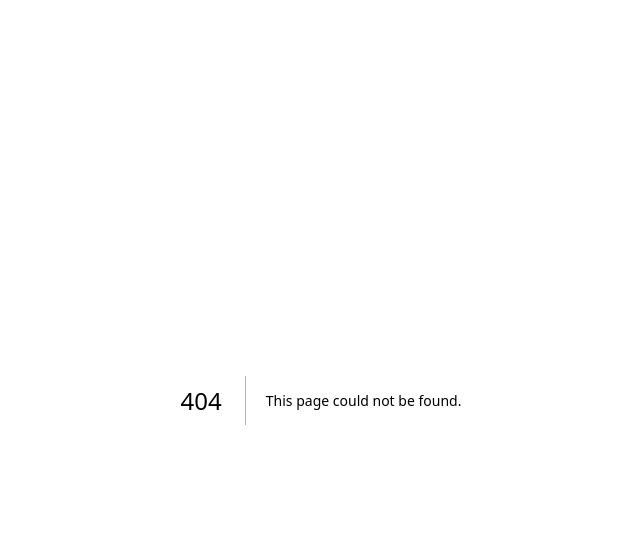
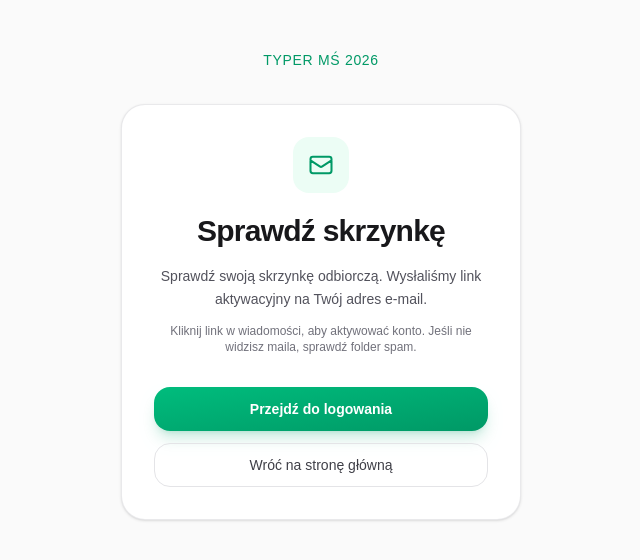
Before and after one commit to c00hnia2/world-cup-predictor, a Next.js app: page /verify-email in a window 1280 px wide. Before the commit this address had no page. Shown: the top 560 px of the page, without its empty margins (319-959 px from the left). Built offline with nearby package versions, Linux system fonts and the light colour scheme.

Commit message:
ui(layout): Dodano nawigację auth na stronie głównej z nickiem i wylogowaniem

```diff
--- /dev/null
+++ b/app/auth/callback/route.ts
@@ -0,0 +1,21 @@
+import { NextResponse } from "next/server";
+import { createClient } from "@/utils/supabase/server";
+
+export async function GET(request: Request) {
+  const { searchParams, origin } = new URL(request.url);
+  const code = searchParams.get("code");
+  const next = searchParams.get("next") ?? "/";
+
+  if (code) {
+    const supabase = await createClient();
+    const { error } = await supabase.auth.exchangeCodeForSession(code);
+
+    if (!error) {
+      return NextResponse.redirect(`${origin}${next}`);
+    }
+
+    console.error("[auth/callback] exchangeCodeForSession:", error.message);
+  }
+
+  return NextResponse.redirect(`${origin}/login?error=auth_callback`);
+}
--- a/app/page.tsx
+++ b/app/page.tsx
@@ -1,3 +1,4 @@
+import { HomeAuthNav } from "@/components/HomeAuthNav";
 import { MatchDaySection } from "@/components/MatchDaySection";
 import { groupMatchesByDay } from "@/lib/group-matches-by-day";
 import { normalizeMatch } from "@/lib/normalize-match";
@@ -34,7 +35,10 @@ export default async function Home() {
 
   return (
     <div className="min-h-full bg-zinc-50 dark:bg-zinc-950">
-      <main className="mx-auto w-full max-w-6xl px-4 py-12 sm:px-6 lg:px-8">
+      <div className="mx-auto w-full max-w-6xl px-4 pt-6 sm:px-6 lg:px-8">
+        <HomeAuthNav />
+      </div>
+      <main className="mx-auto w-full max-w-6xl px-4 py-8 sm:px-6 sm:py-12 lg:px-8">
         <header className="mb-10 text-center sm:text-left">
           <p className="text-sm font-medium uppercase tracking-wider text-emerald-600 dark:text-emerald-400">
             Mistrzostwa Świata 2026
--- /dev/null
+++ b/app/verify-email/page.tsx
@@ -0,0 +1,83 @@
+import Link from "next/link";
+
+interface VerifyEmailPageProps {
+  searchParams: Promise<{ email?: string }>;
+}
+
+export default async function VerifyEmailPage({
+  searchParams,
+}: VerifyEmailPageProps) {
+  const { email } = await searchParams;
+
+  return (
+    <div className="min-h-full bg-zinc-50 dark:bg-zinc-950">
+      <main className="mx-auto flex min-h-full w-full max-w-md flex-col justify-center px-4 py-12 sm:px-6">
+        <div className="mb-8 text-center">
+          <Link
+            href="/"
+            className="text-sm font-medium uppercase tracking-wider text-emerald-600 transition-colors hover:text-emerald-500 dark:text-emerald-400 dark:hover:text-emerald-300"
+          >
+            Typer MŚ 2026
+          </Link>
+        </div>
+
+        <div className="rounded-3xl border border-zinc-200/80 bg-white p-6 text-center shadow-sm dark:border-zinc-800 dark:bg-zinc-900 sm:p-8">
+          <div className="mx-auto mb-5 flex h-14 w-14 items-center justify-center rounded-2xl bg-emerald-50 dark:bg-emerald-950/40">
+            <svg
+              className="h-7 w-7 text-emerald-600 dark:text-emerald-400"
+              viewBox="0 0 24 24"
+              fill="none"
+              stroke="currentColor"
+              strokeWidth="1.75"
+              aria-hidden="true"
+            >
+              <path
+                strokeLinecap="round"
+                strokeLinejoin="round"
+                d="M3 8l7.89 5.26a2 2 0 0 0 2.22 0L21 8M5 19h14a2 2 0 0 0 2-2V7a2 2 0 0 0-2-2H5a2 2 0 0 0-2 2v10a2 2 0 0 0 2 2z"
+              />
+            </svg>
+          </div>
+
+          <h1 className="text-2xl font-bold tracking-tight text-zinc-900 dark:text-zinc-50 sm:text-3xl">
+            Sprawdź skrzynkę
+          </h1>
+
+          <p className="mt-4 text-sm leading-relaxed text-zinc-600 dark:text-zinc-400">
+            Sprawdź swoją skrzynkę odbiorczą. Wysłaliśmy link aktywacyjny na Twój
+            adres e-mail
+            {email ? (
+              <>
+                {" "}
+                <span className="font-semibold text-zinc-800 dark:text-zinc-200">
+                  ({email})
+                </span>
+              </>
+            ) : null}
+            .
+          </p>
+
+          <p className="mt-3 text-xs text-zinc-500 dark:text-zinc-500">
+            Kliknij link w wiadomości, aby aktywować konto. Jeśli nie widzisz
+            maila, sprawdź folder spam.
+          </p>
+
+          <div className="mt-8 flex flex-col gap-3">
+            <Link
+              href="/login"
+              className="inline-flex h-11 items-center justify-center rounded-2xl bg-gradient-to-br from-emerald-500 to-emerald-600 px-5 text-sm font-semibold text-white shadow-lg shadow-emerald-600/20 transition-all hover:from-emerald-400 hover:to-emerald-500"
+            >
+              Przejdź do logowania
+            </Link>
+            <Link
+              href="/"
+              className="inline-flex h-11 items-center justify-center rounded-2xl border border-zinc-200 px-5 text-sm font-medium text-zinc-700 transition-colors hover:bg-zinc-50 dark:border-zinc-700 dark:text-zinc-300 dark:hover:bg-zinc-800"
+            >
+              Wróć na stronę główną
+            </Link>
+          </div>
+        </div>
+      </main>
+    </div>
+  );
+}
--- /dev/null
+++ b/components/HomeAuthNav.tsx
@@ -0,0 +1,90 @@
+import Link from "next/link";
+import { LogoutButton } from "@/components/LogoutButton";
+import { createClient } from "@/utils/supabase/server";
+
+function getUsernameFromMetadata(
+  metadata: Record<string, unknown> | undefined,
+): string | null {
+  const username = metadata?.username;
+  if (typeof username === "string" && username.trim().length > 0) {
+    return username.trim();
+  }
+
+  const displayName = metadata?.display_name;
+  if (typeof displayName === "string" && displayName.trim().length > 0) {
+    return displayName.trim();
+  }
+
+  return null;
+}
+
+async function getLoggedInUsername(): Promise<string | null> {
+  const supabase = await createClient();
+
+  const {
+    data: { user },
+  } = await supabase.auth.getUser();
+
+  if (!user) {
+    return null;
+  }
+
+  const metadataUsername = getUsernameFromMetadata(user.user_metadata);
+  if (metadataUsername) {
+    return metadataUsername;
+  }
+
+  const { data: profile } = await supabase
+    .from("users")
+    .select("username")
+    .eq("id", user.id)
+    .maybeSingle();
+
+  if (typeof profile?.username === "string" && profile.username.trim().length > 0) {
+    return profile.username.trim();
+  }
+
+  if (user.email) {
+    return user.email.split("@")[0];
+  }
+
+  return null;
+}
+
+export async function HomeAuthNav() {
+  const username = await getLoggedInUsername();
+
+  if (username) {
+    return (
+      <nav
+        aria-label="Konto użytkownika"
+        className="flex items-center justify-end gap-3 sm:gap-4"
+      >
+        <p className="text-base font-semibold text-emerald-600 sm:text-lg dark:text-emerald-400">
+          {username}
+        </p>
+        <LogoutButton />
+      </nav>
+    );
+  }
+
+  return (
+    <nav
+      aria-label="Konto użytkownika"
+      className="flex items-center justify-end gap-2 sm:gap-3"
+    >
+      <Link
+        href="/login"
+        className="inline-flex h-9 items-center rounded-xl px-3 text-sm font-medium text-zinc-700 transition-colors hover:bg-zinc-100 hover:text-zinc-900 dark:text-zinc-300 dark:hover:bg-zinc-800 dark:hover:text-zinc-50"
+      >
+        Zaloguj się
+      </Link>
+      <Link
+        href="/register"
+        className="inline-flex h-9 items-center rounded-xl bg-gradient-to-br from-emerald-500 to-emerald-600 px-3 text-sm font-semibold text-white shadow-sm shadow-emerald-600/20 transition-all hover:from-emerald-400 hover:to-emerald-500"
+      >
+        Zarejestruj się
+      </Link>
+    </nav>
+  );
+}
--- /dev/null
+++ b/components/LogoutButton.tsx
@@ -0,0 +1,27 @@
+"use client";
+
+import { useFormStatus } from "react-dom";
+import { logout } from "@/app/actions/auth";
+
+function LogoutSubmitButton() {
+  const { pending } = useFormStatus();
+
+  return (
+    <button
+      type="submit"
+      disabled={pending}
+      aria-busy={pending}
+      className="inline-flex h-9 items-center rounded-xl border border-zinc-200 bg-white px-3 text-sm font-medium text-zinc-700 transition-colors hover:bg-zinc-50 hover:text-zinc-900 disabled:cursor-not-allowed disabled:opacity-70 dark:border-zinc-700 dark:bg-zinc-900 dark:text-zinc-300 dark:hover:bg-zinc-800 dark:hover:text-zinc-50"
+    >
+      {pending ? "Wylogowywanie…" : "Wyloguj"}
+    </button>
+  );
+}
+
+export function LogoutButton() {
+  return (
+    <form action={logout}>
+      <LogoutSubmitButton />
+    </form>
+  );
+}
```
